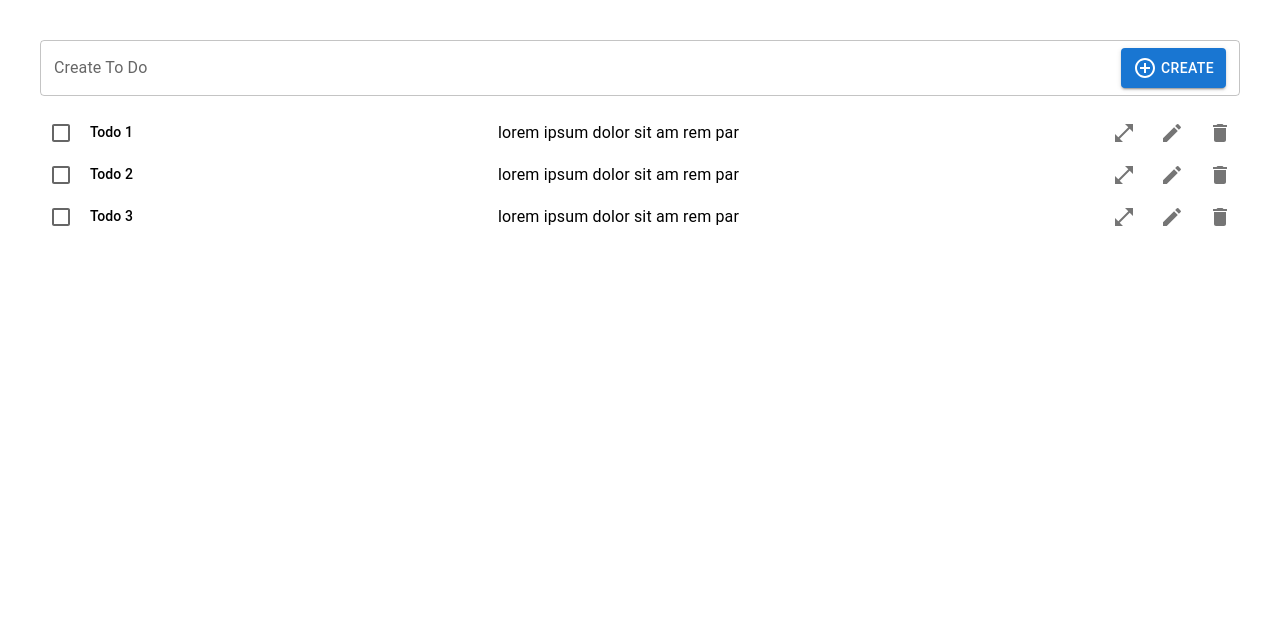
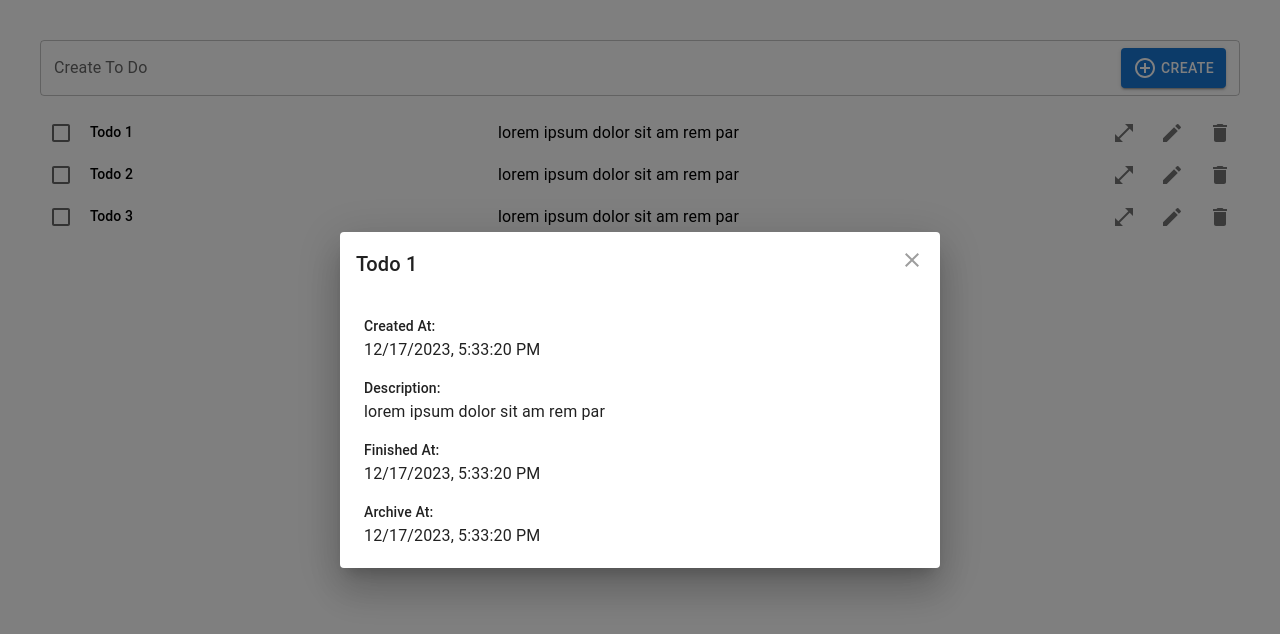
Before and after one commit to SaleemMaini/to-do-app, a Next.js app: page / in a window 1280 px wide. Both pictures are taken after a click on the button 1124 px from the left and 133 px from the top of the page. Shown: the top 634 px of the page. Built offline with nearby package versions, Linux system fonts and the light colour scheme.

Commit message:
view todo dialog

```diff
--- /dev/null
+++ b/src/features/todos/components/todo-info-dialog/index.tsx
@@ -0,0 +1,91 @@
+import {
+  Dialog,
+  DialogContent,
+  DialogTitle,
+  Grid,
+  IconButton,
+  Typography,
+} from "@mui/material";
+import { Todo } from "../../types/to-do";
+import { useDispatch, useSelector } from "react-redux";
+import { AppDispatch, RootState } from "@/store";
+import { selectTodo, toggleTodoInfoDialog } from "@/store/todos";
+import CloseIcon from "@mui/icons-material/Close";
+
+export const TodoInfoDialog = () => {
+  // ** Store
+  const { todoInfoDialogIsOpen, selectedTodo } = useSelector(
+    (state: RootState) => state.todos
+  );
+
+  // ** Hooks
+  const dispatch = useDispatch<AppDispatch>();
+
+  // ** Handlers
+  const handleClose = () => {
+    dispatch(selectTodo(null));
+    dispatch(toggleTodoInfoDialog());
+  };
+
+  if (!selectedTodo) {
+    return null;
+  }
+
+  // ** Vars
+  const { title, createdAt, description, finishedAt, archiveAt } = selectedTodo;
+
+  return (
+    <Dialog onClose={handleClose} open={todoInfoDialogIsOpen}>
+      {/* Title */}
+      <DialogTitle sx={{ m: 0, p: 2 }} id="dialog-title">
+        {title}
+      </DialogTitle>
+
+      <IconButton
+        aria-label="close"
+        onClick={handleClose}
+        sx={{
+          position: "absolute",
+          right: 8,
+          top: 8,
+          color: (theme) => theme.palette.grey[500],
+        }}
+      >
+        <CloseIcon />
+      </IconButton>
+      <DialogContent>
+        <Grid container spacing={2}>
+          {/* Created At */}
+          <Grid item xs={12}>
+            <Typography variant="subtitle2">Created At:</Typography>
+            <Typography>{createdAt?.toLocaleString()}</Typography>
+          </Grid>
+
+          {/* Description */}
+          {description ? (
+            <Grid item xs={12}>
+              <Typography variant="subtitle2">Description:</Typography>
+              <Typography>{description}</Typography>
+            </Grid>
+          ) : null}
+
+          {/* Finished At */}
+          {finishedAt ? (
+            <Grid item xs={12}>
+              <Typography variant="subtitle2">Finished At:</Typography>
+              <Typography>{finishedAt.toLocaleString()}</Typography>
+            </Grid>
+          ) : null}
+
+          {/* archive At */}
+          {archiveAt ? (
+            <Grid item xs={12}>
+              <Typography variant="subtitle2">Archive At:</Typography>
+              <Typography>{archiveAt.toLocaleString()}</Typography>
+            </Grid>
+          ) : null}
+        </Grid>
+      </DialogContent>
+    </Dialog>
+  );
+};
--- a/src/features/todos/components/todos-list/todo-item/index.tsx
+++ b/src/features/todos/components/todos-list/todo-item/index.tsx
@@ -4,6 +4,9 @@ import DeleteIcon from "@mui/icons-material/Delete";
 import EditIcon from "@mui/icons-material/Edit";
 import OpenInFullIcon from "@mui/icons-material/OpenInFull";
 import { TodoItemWrapper } from "./style";
+import { useDispatch } from "react-redux";
+import { AppDispatch } from "@/store";
+import { selectTodo, toggleTodoInfoDialog } from "@/store/todos";
 
 type Props = {
   todo: Todo;
@@ -12,8 +15,17 @@ export const TodoItem = (props: Props) => {
   // ** Props
   const { todo } = props;
 
+  // ** Hooks
+  const dispatch = useDispatch<AppDispatch>();
+
   // ** Variables
   const { title, checked, description } = todo;
+
+  // ** Handlers
+  const handleClickViewTodoBtn = () => {
+    dispatch(selectTodo(todo));
+    dispatch(toggleTodoInfoDialog());
+  };
 
   return (
     <TodoItemWrapper>
@@ -27,7 +39,7 @@ export const TodoItem = (props: Props) => {
       {/* Actions */}
       <Stack direction="row" spacing={1}>
         {/* Open */}
-        <IconButton aria-label="delete">
+        <IconButton aria-label="open" onClick={handleClickViewTodoBtn}>
           <OpenInFullIcon />
         </IconButton>
 
--- a/src/features/todos/views/todos/index.tsx
+++ b/src/features/todos/views/todos/index.tsx
@@ -2,9 +2,13 @@ import { Grid } from "@mui/material";
 import { CreateTodoBox } from "@/features/todos/components/create-todo-box";
 import { TodosList } from "../../components/todos-list";
 import { TodosWrapper } from "./styled";
+import { TodoInfoDialog } from "../../components/todo-info-dialog";
 
 export const TodosView = () => {
   return (
+    <>
+      <TodoInfoDialog />
+
       <Grid container>
         <Grid xs={12}>
           <TodosWrapper>
@@ -13,5 +17,6 @@ export const TodosView = () => {
           </TodosWrapper>
         </Grid>
       </Grid>
+    </>
   );
 };
--- a/src/store/todos/index.ts
+++ b/src/store/todos/index.ts
@@ -5,10 +5,14 @@ import type { PayloadAction } from "@reduxjs/toolkit";
 
 export interface TodosState {
   todos: Todo[];
+  selectedTodo: Todo | null;
+  todoInfoDialogIsOpen: boolean;
 }
 
 const initialState: TodosState = {
   todos: todosInitialData,
+  selectedTodo: null,
+  todoInfoDialogIsOpen: false,
 };
 
 export const todosSlice = createSlice({
@@ -21,10 +25,17 @@ export const todosSlice = createSlice({
     deleteTodo: (state, action: PayloadAction<{ id: Todo["id"] }>) => {
       state.todos.filter((todo) => todo.id !== action.payload.id);
     },
+    selectTodo: (state, action: PayloadAction<Todo | null>) => {
+      state.selectedTodo = action.payload;
+    },
+    toggleTodoInfoDialog: (state) => {
+      state.todoInfoDialogIsOpen = !state.todoInfoDialogIsOpen;
+    },
   },
 });
 
 // Action creators are generated for each case reducer function
-export const { createTodo, deleteTodo } = todosSlice.actions;
+export const { createTodo, deleteTodo, toggleTodoInfoDialog, selectTodo } =
+  todosSlice.actions;
 
 export default todosSlice.reducer;
```
Also changed, not shown: src/pages/weather.tsx (added). Lines whose indentation alone changed are shown as unchanged.
